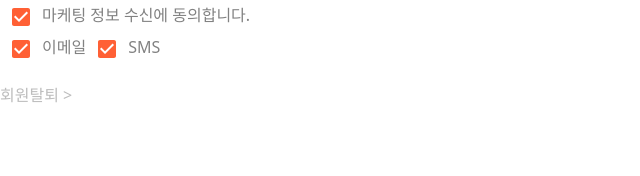
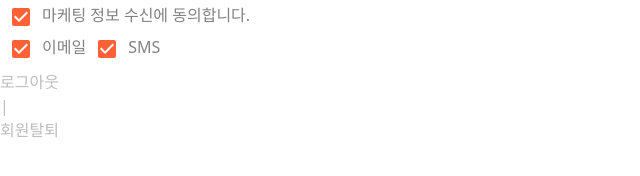
Before and after one commit to popsun412/mother_calendar, a Next.js app: page /mypage/account in a window 1280 px wide. Shown: the part 254-430 px from the top of the page, without its empty margins (0-640 px from the left). Built offline with nearby package versions, Linux system fonts and the light colour scheme.

Commit message:
계정관리 - 로그아웃 추가 및 위치수정

```diff
--- a/pages/mypage/account.jsx
+++ b/pages/mypage/account.jsx
@@ -64,8 +64,13 @@ const Account = () => {
                             <Checkbox value={3}checked={checked3} onChange={handleChange} style={{color: '#FF6035'}} /><span className='textGray3 text-xs font-medium'>SMS</span>
                         </div>
                     </div>
-                    <div className='mx-5' style={{height: '50px'}}>
+                    {/* <div className='mx-5' style={{height: '50px'}}>
                         <div className='text-sm textGray4' style={{lineHeight: '50px'}}>{'회원탈퇴 >'}</div>
+                    </div> */}
+                    <div className='flex absolute bottom-0 w-full items-center justify-evenly text-sm textGray4' style={{height: '70px'}}>
+                        <div>로그아웃</div>
+                        <div>|</div>
+                        <div>회원탈퇴</div>
                     </div>
                 </section>
             </main>
```
